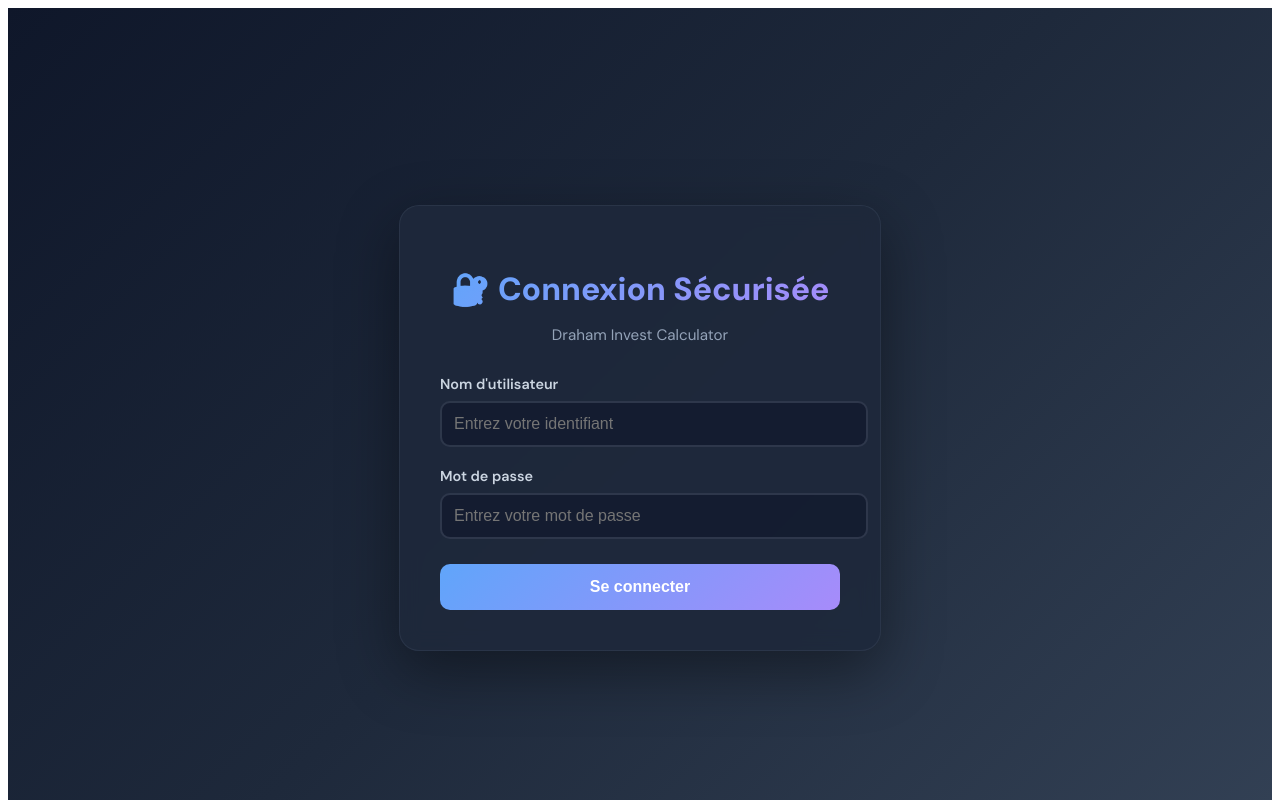
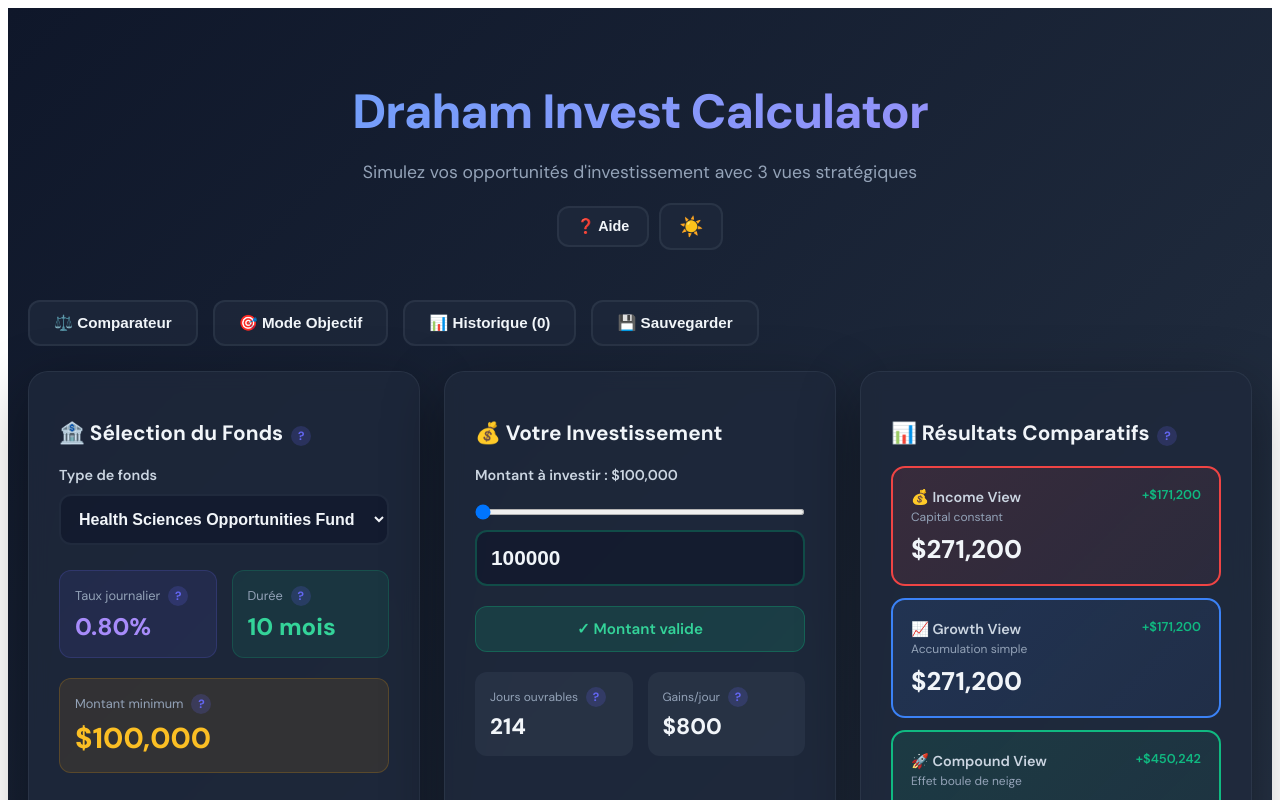
Before and after one commit to Digifab-Git/investment-calculator, a React (Vite) app: page / in a window 1280 px wide. Shown: the top 800 px of the page. Built offline with nearby package versions, Linux system fonts and the light colour scheme.

Commit message:
Update App.jsx

```diff
--- a/src/App.jsx
+++ b/src/App.jsx
@@ -1,11 +1,5 @@
 import React, { useState, useEffect } from 'react';
 import { LineChart, XAxis, YAxis, CartesianGrid, Tooltip, Legend, Line, ResponsiveContainer } from 'recharts';
-
-// 🔐 CONFIGURATION LOGIN - Changez ces valeurs !
-const CREDENTIALS = {
-  username: 'admin',
-  password: 'invest2024'
-};
 
 export default function InvestmentCalculator() {
   const funds = [
@@ -36,9 +30,6 @@ export default function InvestmentCalculator() {
   };
 
   // États
-  const [isAuthenticated, setIsAuthenticated] = useState(false);
-  const [loginForm, setLoginForm] = useState({ username: '', password: '' });
-  const [loginError, setLoginError] = useState('');
   const [selectedFund, setSelectedFund] = useState(funds[0]);
   const [amount, setAmount] = useState(selectedFund.minimum);
   const [darkMode, setDarkMode] = useState(true);
@@ -79,14 +70,8 @@ export default function InvestmentCalculator() {
   };
 
   // Vérifier auth au chargement
-  useEffect(() => {
-    const auth = localStorage.getItem('isAuthenticated');
-    if (auth === 'true') setIsAuthenticated(true);
-  }, []);
-
   // Sauvegarder/charger simulations (avec debounce pour éviter rafraîchissement)
   useEffect(() => {
-    if (isAuthenticated) {
     // Utiliser un délai pour éviter de sauvegarder à chaque mouvement du slider
     const timeoutId = setTimeout(() => {
       localStorage.setItem('lastSimulation', JSON.stringify({
@@ -98,11 +83,9 @@ export default function InvestmentCalculator() {
 
     // Nettoyer le timeout si l'utilisateur continue à bouger le slider
     return () => clearTimeout(timeoutId);
-    }
-  }, [selectedFund, amount, isAuthenticated]);
+  }, [selectedFund, amount]);
 
   useEffect(() => {
-    if (isAuthenticated) {
     const last = localStorage.getItem('lastSimulation');
     if (last) {
       const data = JSON.parse(last);
@@ -112,8 +95,7 @@ export default function InvestmentCalculator() {
     }
     const history = localStorage.getItem('simulationHistory');
     if (history) setSavedSimulations(JSON.parse(history));
-    }
-  }, [isAuthenticated]);
+  }, []);
 
   useEffect(() => {
     setAmount(selectedFund.minimum);
@@ -128,22 +110,6 @@ export default function InvestmentCalculator() {
   }, []);
 
   // Fonction de login
-  const handleLogin = (e) => {
-    e.preventDefault();
-    if (loginForm.username === CREDENTIALS.username && loginForm.password === CREDENTIALS.password) {
-      setIsAuthenticated(true);
-      localStorage.setItem('isAuthenticated', 'true');
-      setLoginError('');
-    } else {
-      setLoginError('Identifiants incorrects');
-    }
-  };
-
-  const handleLogout = () => {
-    setIsAuthenticated(false);
-    localStorage.removeItem('isAuthenticated');
-  };
-
   // Calculs
   const totalDays = selectedFund.duration * 30;
   const workingDays = Math.round(totalDays * 5 / 7);
@@ -285,155 +251,6 @@ export default function InvestmentCalculator() {
   );
 
   // PAGE DE LOGIN
-  if (!isAuthenticated) {
-    return (
-      <div style={{
-        minHeight: '100vh',
-        background: 'linear-gradient(135deg, #0f172a 0%, #1e293b 50%, #334155 100%)',
-        display: 'flex',
-        alignItems: 'center',
-        justifyContent: 'center',
-        fontFamily: '"DM Sans", system-ui, sans-serif',
-        padding: '20px'
-      }}>
-        <div style={{
-          background: 'rgba(30, 41, 59, 0.9)',
-          backdropFilter: 'blur(10px)',
-          borderRadius: '20px',
-          padding: '40px',
-          border: '1px solid rgba(148, 163, 184, 0.1)',
-          boxShadow: '0 20px 60px rgba(0, 0, 0, 0.4)',
-          maxWidth: '400px',
-          width: '100%',
-          animation: 'fadeInUp 0.8s ease-out'
-        }}>
-          <h1 style={{
-            fontSize: '2rem',
-            fontWeight: '800',
-            background: 'linear-gradient(135deg, #60a5fa 0%, #a78bfa 100%)',
-            WebkitBackgroundClip: 'text',
-            WebkitTextFillColor: 'transparent',
-            marginBottom: '10px',
-            textAlign: 'center'
-          }}>
-            🔐 Connexion Sécurisée
-          </h1>
-          <p style={{
-            color: '#94a3b8',
-            textAlign: 'center',
-            marginBottom: '30px',
-            fontSize: '0.95rem'
-          }}>
-            Draham Invest Calculator
-          </p>
-
-          <form onSubmit={handleLogin}>
-            <div style={{ marginBottom: '20px' }}>
-              <label style={{
-                display: 'block',
-                fontSize: '0.9rem',
-                fontWeight: '600',
-                marginBottom: '8px',
-                color: '#cbd5e1'
-              }}>
-                Nom d'utilisateur
-              </label>
-              <input
-                type="text"
-                value={loginForm.username}
-                onChange={(e) => setLoginForm({ ...loginForm, username: e.target.value })}
-                placeholder="Entrez votre identifiant"
-                required
-                style={{
-                  width: '100%',
-                  padding: '12px',
-                  borderRadius: '10px',
-                  border: '2px solid rgba(148, 163, 184, 0.2)',
-                  background: 'rgba(15, 23, 42, 0.6)',
-                  color: '#f1f5f9',
-                  fontSize: '1rem',
-                  outline: 'none'
-                }}
-              />
-            </div>
-
-            <div style={{ marginBottom: '25px' }}>
-              <label style={{
-                display: 'block',
-                fontSize: '0.9rem',
-                fontWeight: '600',
-                marginBottom: '8px',
-                color: '#cbd5e1'
-              }}>
-                Mot de passe
-              </label>
-              <input
-                type="password"
-                value={loginForm.password}
-                onChange={(e) => setLoginForm({ ...loginForm, password: e.target.value })}
-                placeholder="Entrez votre mot de passe"
-                required
-                style={{
-                  width: '100%',
-                  padding: '12px',
-                  borderRadius: '10px',
-                  border: '2px solid rgba(148, 163, 184, 0.2)',
-                  background: 'rgba(15, 23, 42, 0.6)',
-                  color: '#f1f5f9',
-                  fontSize: '1rem',
-                  outline: 'none'
-                }}
-              />
-            </div>
-
-            {loginError && (
-              <div style={{
-                padding: '10px',
-                borderRadius: '8px',
-                background: 'rgba(239, 68, 68, 0.15)',
-                border: '1px solid rgba(239, 68, 68, 0.3)',
-                color: '#f87171',
-                fontSize: '0.9rem',
-                marginBottom: '20px',
-                textAlign: 'center'
-              }}>
-                ⚠️ {loginError}
-              </div>
-            )}
-
-            <button
-              type="submit"
-              style={{
-                width: '100%',
-                padding: '14px',
-                borderRadius: '10px',
-                border: 'none',
-                background: 'linear-gradient(135deg, #60a5fa 0%, #a78bfa 100%)',
-                color: 'white',
-                fontSize: '1rem',
-                fontWeight: '700',
-                cursor: 'pointer',
-                transition: 'all 0.3s ease'
-              }}
-              onMouseEnter={(e) => e.currentTarget.style.transform = 'scale(1.02)'}
-              onMouseLeave={(e) => e.currentTarget.style.transform = 'scale(1)'}
-            >
-              Se connecter
-            </button>
-          </form>
-        </div>
-
-        <style>{`
-          @import url('https://fonts.googleapis.com/css2?family=DM+Sans:wght@400;500;600;700;800&display=swap');
-          @keyframes fadeInUp {
-            from { opacity: 0; transform: translateY(30px); }
-            to { opacity: 1; transform: translateY(0); }
-          }
-        `}</style>
-      </div>
-    );
-  }
-
   // PAGE PRINCIPALE
   return (
     <div style={{
@@ -513,24 +330,6 @@ export default function InvestmentCalculator() {
               }}
             >
               {darkMode ? '☀️' : '🌙'}
-            </button>
-
-            <button
-              onClick={handleLogout}
-              style={{
-                padding: '10px 18px',
-                borderRadius: '12px',
-                border: `2px solid rgba(239, 68, 68, 0.3)`,
-                background: 'rgba(239, 68, 68, 0.15)',
-                color: '#f87171',
-                fontSize: '0.9rem',
-                cursor: 'pointer',
-                transition: 'all 0.3s ease',
-                fontWeight: '600',
-                whiteSpace: 'nowrap'
-              }}
-            >
-              🚪 Déconnexion
             </button>
           </div>
         </div>
@@ -692,18 +491,20 @@ export default function InvestmentCalculator() {
 
               {/* Input manuel */}
               <input
-                type="number"
+                type="text"
+                inputMode="numeric"
                 value={targetGain}
                 onChange={(e) => {
-                  const val = e.target.value;
-                  if (val === '' || val === '0') {
+                  const val = e.target.value.replace(/[^0-9]/g, '');
+                  if (val === '') {
                     setTargetGain(1000);
                   } else {
-                    setTargetGain(Number(val));
+                    const num = parseInt(val, 10);
+                    if (!isNaN(num)) {
+                      setTargetGain(num);
+                    }
                   }
                 }}
-                min={1000}
-                step={5000}
                 placeholder="Saisissez un montant..."
                 style={{
                   width: '100%',
@@ -1015,18 +816,21 @@ export default function InvestmentCalculator() {
 
               {/* Input numérique */}
               <input
-                type="number"
+                type="text"
+                inputMode="numeric"
                 value={amount}
                 onChange={(e) => {
-                  const val = e.target.value;
-                  if (val === '' || val === '0') {
+                  const val = e.target.value.replace(/[^0-9]/g, '');
+                  if (val === '') {
                     setAmount(selectedFund.minimum);
                   } else {
-                    setAmount(Number(val));
+                    const num = parseInt(val, 10);
+                    if (!isNaN(num)) {
+                      setAmount(num);
+                    }
                   }
                 }}
-                min={selectedFund.minimum}
-                step={1000}
+                placeholder={`Min: ${formatCurrency(selectedFund.minimum)}`}
                 style={{
                   width: '100%',
                   padding: '14px',
```
Lines whose indentation alone changed are shown as unchanged.
